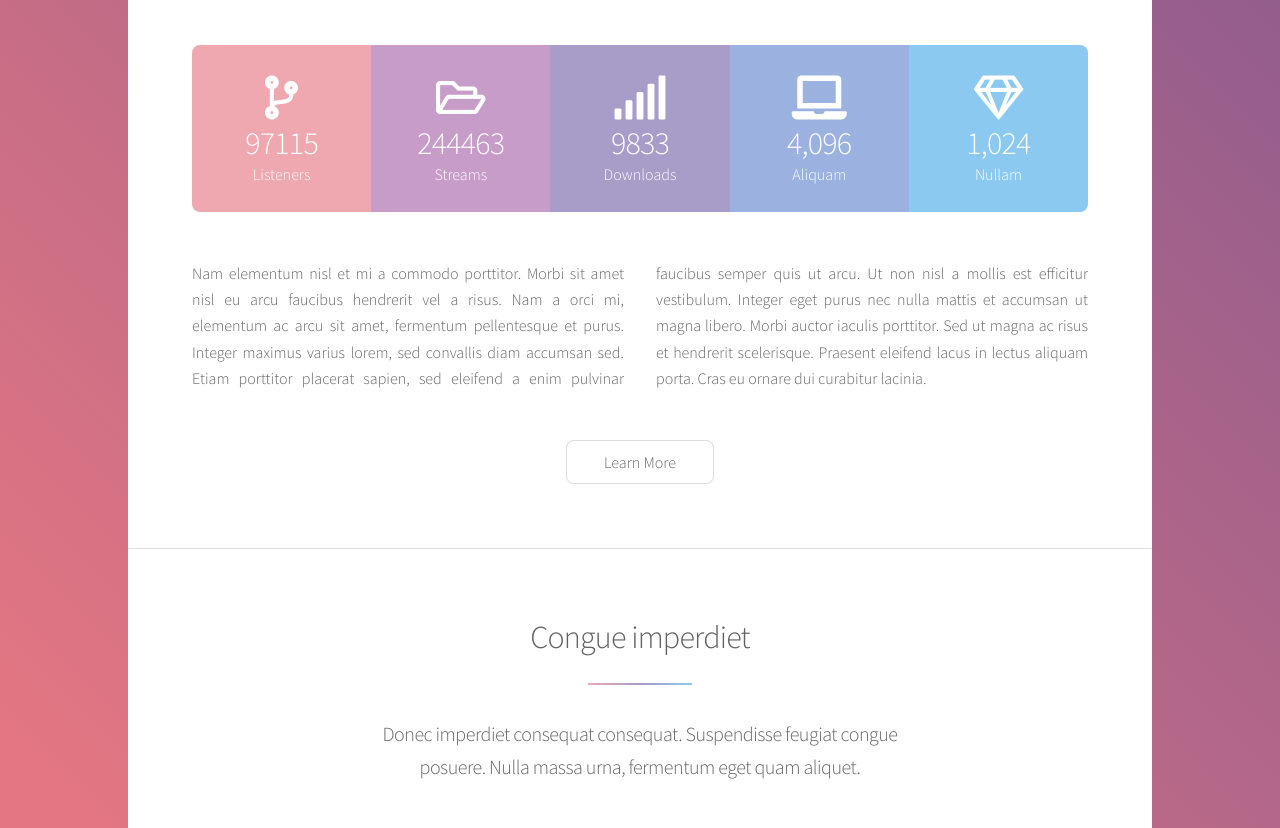
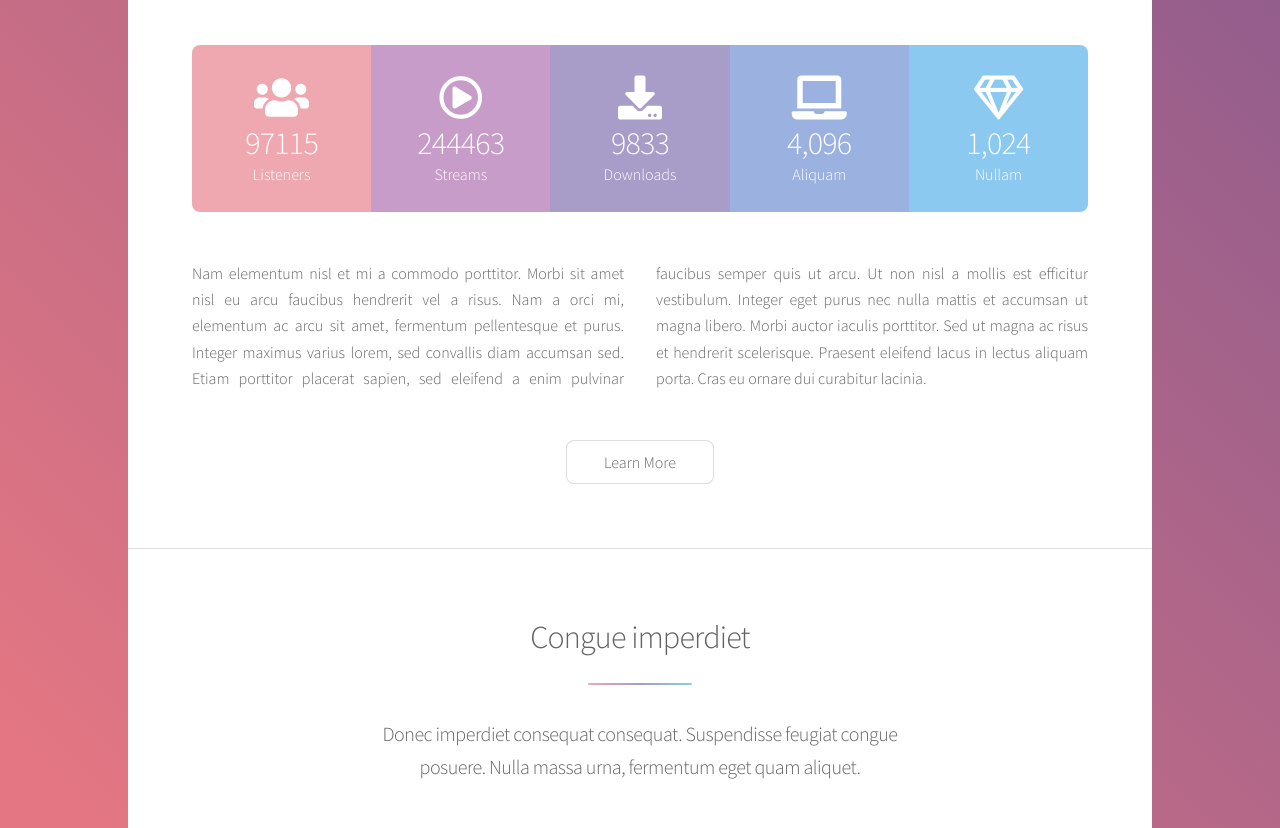
Before and after one commit to EricMitz/ericmitz.github.io, a plain HTML site: page index.html in a window 1280 px wide. Shown: the part 2029-2857 px from the top of the page. Drawn offline with Linux system fonts and the light colour scheme.

Commit message:
Add files via upload

```diff
--- a/index.html
+++ b/index.html
@@ -102,15 +102,15 @@
 								</header>
 								<ul class="statistics">
 									<li class="style1">
-										<span class="icon solid fa-code-branch"></span>
+										<span class="icon solid fas fa-users"></span>
 										<strong id="Listeners"></strong> Listeners
 									</li>
 									<li class="style2">
-										<span class="icon fa-folder-open"></span>
+										<span class="icon fas fa-play-circle"></span>
 										<strong id="Streams"></strong> Streams
 									</li>
 									<li class="style3">
-										<span class="icon solid fa-signal"></span>
+										<span class="icon solid fas fa-download"></span>
 										<strong id="Saves"></strong> Downloads
 									</li>
 									<li class="style4">
```
